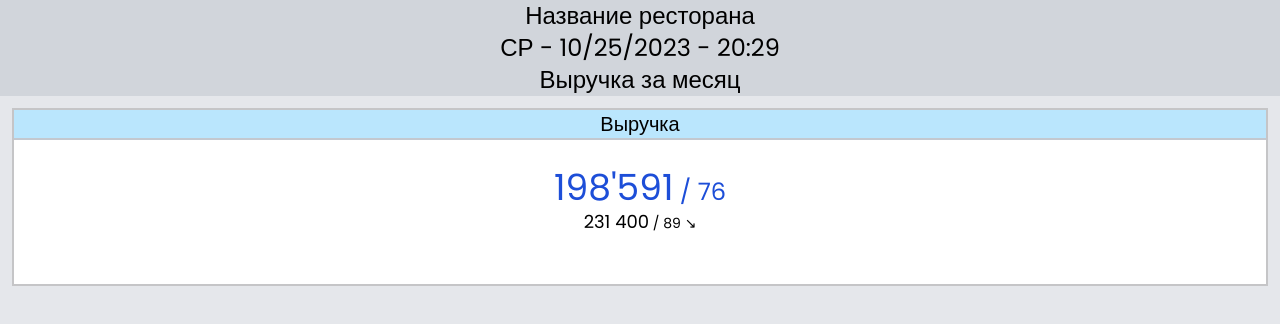
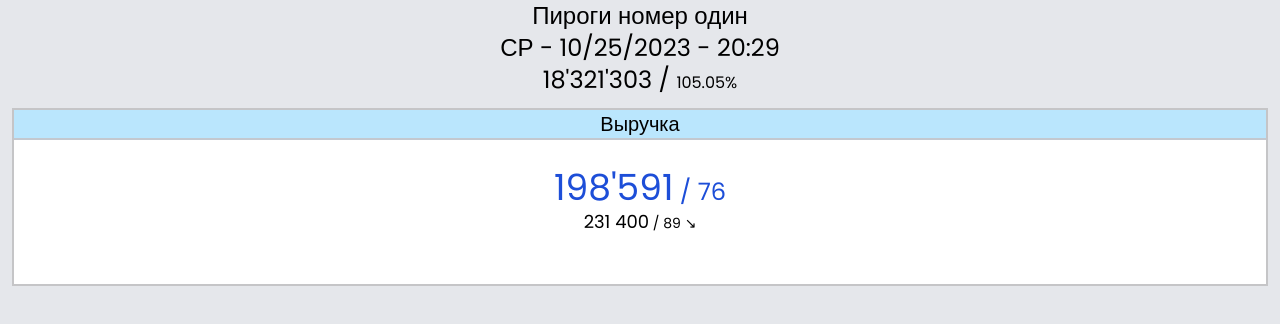
Before and after one commit to ZNP8b/rest-dashboard, a Next.js app: page / in a window 1280 px wide. Shown: the top 324 px of the page. Built offline with nearby package versions, Linux system fonts and the light colour scheme.

Commit message:
Название, выроучка + стили

```diff
--- a/app/components/Header.tsx
+++ b/app/components/Header.tsx
@@ -3,10 +3,10 @@ import Clock from "./Clock"
 const Header = () => {
 
   return (
-    <div className="flex flex-col text-2xl justify-center items-center bg-gray-300">
-      <span>Название ресторана</span>
+    <div className="flex flex-col text-2xl justify-center items-center">
+      <span >Пироги номер один</span>
       <Clock />
-      <span>Выручка за месяц</span>
+      <span >18'321'303 / <span className="text-base">105.05%</span></span>
     </div>
   )
 }
```
